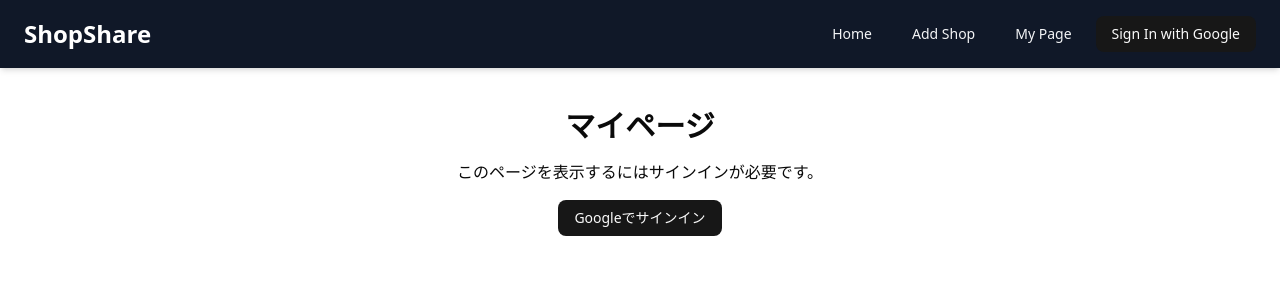
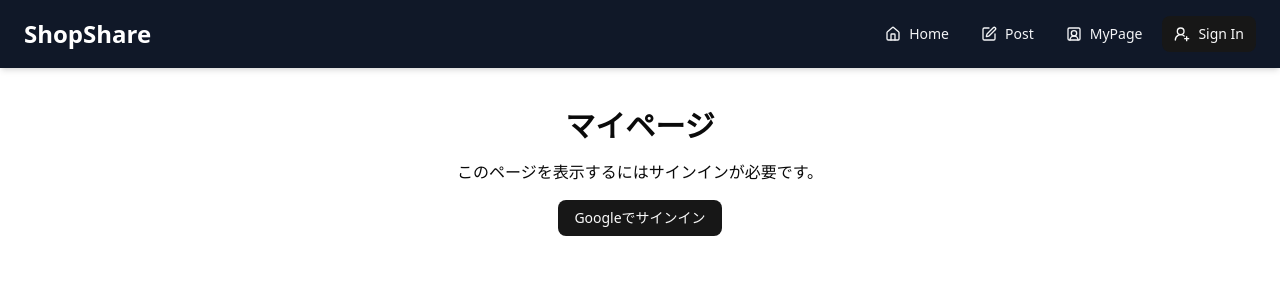
Before and after one commit to WP-hayashida/ShopApp, a Next.js app: page /my-page in a window 1280 px wide. Shown: the top 300 px of the page. Built offline with nearby package versions, Linux system fonts and the light colour scheme; no server answers.

Commit message:
fixed etc

```diff
--- a/src/app/(features)/_components/ShopCard.tsx
+++ b/src/app/(features)/_components/ShopCard.tsx
@@ -13,7 +13,7 @@ import {
 import { Button } from "@/components/ui/button";
 import Image from "next/image";
 import Link from "next/link";
-import { Heart } from "lucide-react";
+import { BookOpen, Heart } from "lucide-react";
 import { createClient } from "@/lib/supabase/client";
 import type { User } from "@supabase/supabase-js";
 
@@ -174,7 +174,10 @@ const ShopCard: React.FC<ShopCardProps> = ({ shop, editHref }) => {
           </Link>
         ) : (
           <Link href={`/shops/${shop.id}`} passHref>
-            <Button variant="outline">詳細を見る</Button>
+            <Button variant="outline">
+              <BookOpen />
+              詳細を見る
+            </Button>
           </Link>
         )}
       </CardFooter>
--- a/src/app/(features)/my-page/page.tsx
+++ b/src/app/(features)/my-page/page.tsx
@@ -1,6 +1,6 @@
-'use client';
+"use client";
 
-import React, { useEffect, useState } from "react";
+import React, { useEffect, useState, useMemo } from "react";
 import { createClient } from "@/lib/supabase/client";
 import type { User } from "@supabase/supabase-js";
 import { Shop } from "@/app/(features)/_lib/types";
@@ -15,11 +15,12 @@ import { Tabs, TabsContent, TabsList, TabsTrigger } from "@/components/ui/tabs";
  */
 export default function MyPage() {
   // Supabaseクライアントの初期化
-  const supabase = createClient();
+  const supabase = useMemo(() => createClient(), []);
 
   // ステート変数の定義
   const [user, setUser] = useState<User | null>(null); // ログインユーザー情報
-  const [profile, setProfile] = useState<{ // ユーザープロフィール
+  const [profile, setProfile] = useState<{
+    // ユーザープロフィール
     username: string;
     avatar_url: string | null;
   } | null>(null);
@@ -31,7 +32,9 @@ export default function MyPage() {
   useEffect(() => {
     const fetchUserAndData = async () => {
       // ユーザー情報を取得
-      const { data: { user } } = await supabase.auth.getUser();
+      const {
+        data: { user },
+      } = await supabase.auth.getUser();
       setUser(user);
 
       if (user) {
@@ -48,7 +51,9 @@ export default function MyPage() {
           setProfile(profileData);
         } else {
           // プロフィールが存在しない場合、デフォルトのプロフィールを作成
-          const { error: insertError } = await supabase.from('profiles').insert({
+          const { error: insertError } = await supabase
+            .from("profiles")
+            .insert({
               id: user.id,
               username: user.user_metadata?.name || "Unnamed User",
               avatar_url: user.user_metadata?.avatar_url || null,
@@ -68,7 +73,7 @@ export default function MyPage() {
         const { data: fetchedShops, error: shopsError } = await supabase
           .from("shops")
           .select("*")
-          .eq('user_id', user.id);
+          .eq("user_id", user.id);
 
         if (shopsError) {
           console.error("Error fetching shops for MyPage:", shopsError);
@@ -77,16 +82,19 @@ export default function MyPage() {
         }
 
         // ユーザーがお気に入りしたお店の情報を取得
-        const { data: fetchedLikedShops, error: likedShopsError } = await supabase
-          .from('likes')
-          .select('shops(*)') // 関連するshopsテーブルの全カラムを選択
-          .eq('user_id', user.id);
+        const { data: fetchedLikedShops, error: likedShopsError } =
+          await supabase
+            .from("likes")
+            .select("shops(*)") // 関連するshopsテーブルの全カラムを選択
+            .eq("user_id", user.id);
 
         if (likedShopsError) {
           console.error("Error fetching liked shops:", likedShopsError);
         } else {
           // 結果は { shops: Shop } の配列なので、mapでShopの配列に変換
-          setLikedShops(fetchedLikedShops?.map(like => like.shops) as Shop[] || []);
+          setLikedShops(
+            (fetchedLikedShops?.map((like) => like.shops) as Shop[]) || []
+          );
         }
       }
       setLoading(false);
@@ -95,11 +103,13 @@ export default function MyPage() {
     fetchUserAndData();
 
     // 認証状態の変更を監視
-    const { data: authListener } = supabase.auth.onAuthStateChange((event, session) => {
+    const { data: authListener } = supabase.auth.onAuthStateChange(
+      (event, session) => {
         setUser(session?.user ?? null);
         // 認証状態が変わったらデータを再取得
         fetchUserAndData();
-    });
+      }
+    );
 
     // クリーンアップ関数：リスナーを解除
     return () => {
@@ -110,7 +120,7 @@ export default function MyPage() {
   // Googleでサインインする処理
   const handleSignIn = async () => {
     await supabase.auth.signInWithOAuth({
-      provider: 'google',
+      provider: "google",
       options: {
         redirectTo: `${window.location.origin}/auth/callback`,
       },
@@ -148,9 +158,9 @@ export default function MyPage() {
 
       <Tabs defaultValue="profile">
         <TabsList className="grid w-full grid-cols-3">
+          <TabsTrigger value="favorites">お気に入りのお店</TabsTrigger>
+          <TabsTrigger value="posts">投稿したお店</TabsTrigger>
           <TabsTrigger value="profile">プロフィール</TabsTrigger>
-          <TabsTrigger value="posts">投稿したお店</TabsTrigger>
-          <TabsTrigger value="favorites">お気に入りのお店</TabsTrigger>
         </TabsList>
         {/* プロフィールタブ */}
         <TabsContent value="profile">
--- a/src/app/auth/signin/page.tsx
+++ b/src/app/auth/signin/page.tsx
@@ -1,8 +1,15 @@
-'use client';
+"use client";
 
-import { Button } from '@/components/ui/button';
-import { Card, CardContent, CardDescription, CardHeader, CardTitle } from '@/components/ui/card';
-import { createClient } from '@/lib/supabase/client';
+import { Button } from "@/components/ui/button";
+import {
+  Card,
+  CardContent,
+  CardDescription,
+  CardHeader,
+  CardTitle,
+} from "@/components/ui/card";
+import { createClient } from "@/lib/supabase/client";
+import { UserRoundPlus } from "lucide-react";
 
 /**
  * サインインページコンポーネント
@@ -13,7 +20,7 @@ export default function SignInPage() {
   const handleSignIn = async () => {
     const supabase = createClient();
     await supabase.auth.signInWithOAuth({
-      provider: 'google',
+      provider: "google",
       options: {
         // 認証後のリダイレクト先
         redirectTo: `${location.origin}/auth/callback`,
@@ -26,11 +33,14 @@ export default function SignInPage() {
       <Card className="w-[350px]">
         <CardHeader>
           <CardTitle>Sign In</CardTitle>
-          <CardDescription>Sign in to your account to continue.</CardDescription>
+          <CardDescription>
+            Sign in to your account to continue.
+          </CardDescription>
         </CardHeader>
         <CardContent>
           <Button onClick={handleSignIn} className="w-full">
-            Sign in with Google
+            <UserRoundPlus />
+            Sign in
           </Button>
         </CardContent>
       </Card>
--- a/src/app/shops/[id]/page.tsx
+++ b/src/app/shops/[id]/page.tsx
@@ -1,12 +1,13 @@
 'use client';
 
 import { useEffect, useState } from 'react';
-import { useParams } from 'next/navigation';
+import { useParams, useRouter } from 'next/navigation'; // useRouterをインポート
 import { createClient } from '@/lib/supabase/client';
 import { Shop } from '@/app/(features)/_lib/types';
 import Image from 'next/image';
 import { Card, CardContent, CardHeader, CardTitle, CardDescription } from '@/components/ui/card';
 import { Separator } from '@/components/ui/separator';
+import { Button } from '@/components/ui/button'; // Buttonコンポーネントをインポート
 
 /**
  * お店の詳細ページコンポーネント
@@ -14,6 +15,7 @@ import { Separator } from '@/components/ui/separator';
  */
 export default function ShopDetailPage() {
   const params = useParams();
+  const router = useRouter(); // useRouterを初期化
   // URLからIDを取得（idは string | string[] | undefined の可能性があるため、単一の文字列に整形）
   const id = Array.isArray(params.id) ? params.id[0] : params.id;
   const supabase = createClient();
@@ -70,7 +72,6 @@ export default function ShopDetailPage() {
     );
   }
 
-  // エラー発生時の表示
   if (error) {
     return (
       <div className="container mx-auto max-w-4xl py-10 text-center">
@@ -79,7 +80,6 @@ export default function ShopDetailPage() {
     );
   }
 
-  // お店情報がない場合の表示
   if (!shop) {
     return null; // もしくはプレースホルダーを表示
   }
@@ -87,6 +87,9 @@ export default function ShopDetailPage() {
   // メインコンテンツの表示
   return (
     <div className="container mx-auto max-w-4xl py-10">
+      <Button onClick={() => router.back()} variant="outline" className="mb-4">
+        戻る
+      </Button>
       <Card>
         <CardHeader>
           {shop.photo_url && (
--- a/src/components/layout/Header.tsx
+++ b/src/components/layout/Header.tsx
@@ -1,11 +1,18 @@
-'use client';
+"use client";
 
-import React, { useState, useEffect, useMemo } from 'react';
-import Image from 'next/image';
-import Link from 'next/link';
-import { createClient } from '@/lib/supabase/client';
-import type { User } from '@supabase/supabase-js';
-import { Button } from '@/components/ui/button';
+import React, { useState, useEffect, useMemo } from "react";
+import Image from "next/image";
+import Link from "next/link";
+import { createClient } from "@/lib/supabase/client";
+import type { User } from "@supabase/supabase-js";
+import { Button } from "@/components/ui/button";
+import {
+  House,
+  SquarePen,
+  SquareUser,
+  SquareUserRound,
+  UserRoundPlus,
+} from "lucide-react";
 
 /**
  * ヘッダーコンポーネント
@@ -45,7 +52,7 @@ const Header: React.FC = () => {
   // サインイン処理
   const handleSignIn = async () => {
     await supabase.auth.signInWithOAuth({
-      provider: 'google',
+      provider: "google",
       options: {
         redirectTo: `${window.location.origin}/auth/callback`,
       },
@@ -54,7 +61,7 @@ const Header: React.FC = () => {
 
   // サインアウト処理
   const handleSignOut = async () => {
-    if (window.confirm('本当にサインアウトしますか？')) {
+    if (window.confirm("本当にサインアウトしますか？")) {
       await supabase.auth.signOut();
       // サインアウト状態を反映するためにページをリロード
       window.location.reload();
@@ -70,17 +77,26 @@ const Header: React.FC = () => {
         <ul className="flex space-x-2 items-center">
           <li>
             <Link href="/">
-              <Button variant="ghost">Home</Button>
+              <Button variant="ghost">
+                <House />
+                Home
+              </Button>
             </Link>
           </li>
           <li>
             <Link href="/submit-shop">
-              <Button variant="ghost">Add Shop</Button>
+              <Button variant="ghost">
+                <SquarePen />
+                Post
+              </Button>
             </Link>
           </li>
           <li>
             <Link href="/my-page">
-              <Button variant="ghost">My Page</Button>
+              <Button variant="ghost">
+                <SquareUserRound />
+                MyPage
+              </Button>
             </Link>
           </li>
           <li>
@@ -103,7 +119,10 @@ const Header: React.FC = () => {
                 <span>{user.user_metadata?.name || user.email}</span>
               </Button>
             ) : (
-              <Button onClick={handleSignIn}>Sign In with Google</Button>
+              <Button onClick={handleSignIn}>
+                <UserRoundPlus />
+                Sign In
+              </Button>
             )}
           </li>
         </ul>
```
Lines whose indentation alone changed are shown as unchanged.
